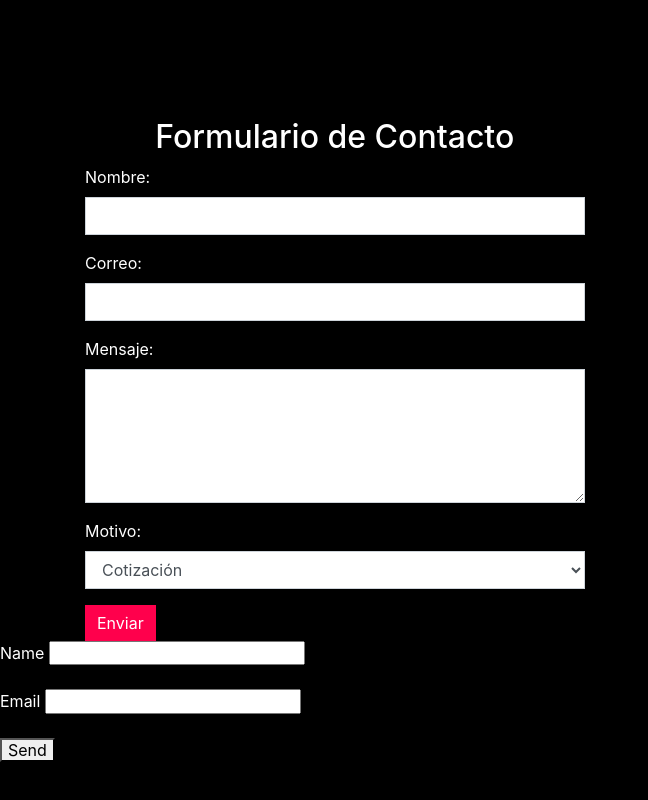
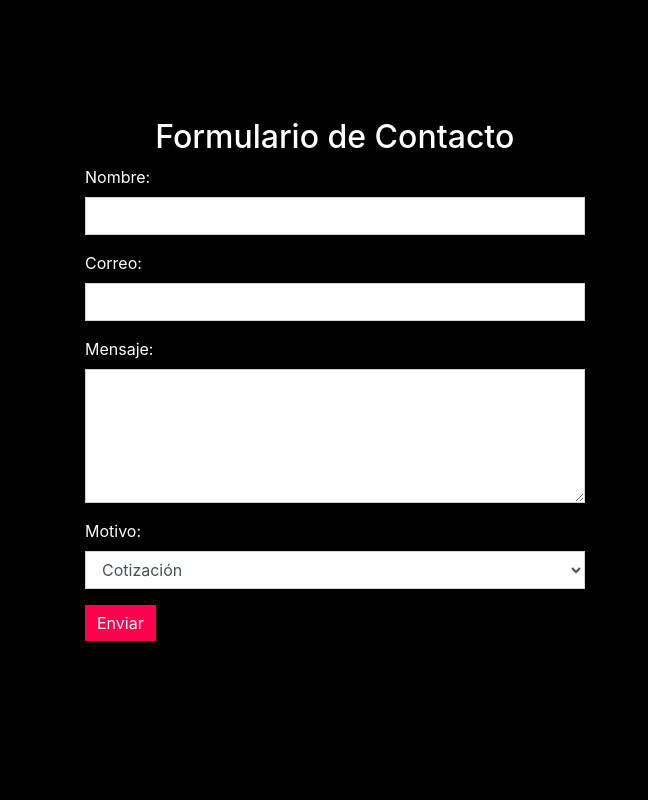
Before and after one commit to JulioAndresRamirez/Upperboth_Static, a plain HTML site: page index.html in a window 1280 px wide. Shown: the part 3315-4115 px from the top of the page, without its empty margins (0-648 px from the left). After the commit the page ends 4006 px from the top, so only its background shows below. Drawn offline with nearby package versions, Linux system fonts and the light colour scheme.

Commit message:
Probando mas forms

```diff
--- a/index.html
+++ b/index.html
@@ -202,7 +202,7 @@
             <div class="container contener_contacto">
                 <div class="formulario">
                                 <h2>Formulario de Contacto</h2>
-                    <form method="post" action="http://www.upperboth.com/wp-admin/admin-post.php" >
+                    <form method="post" netlify >
                         <div class="form-group">
                             <label for="name">Nombre:</label>
                             <input type="text" class="form-control borde" name="name" id="name" required>
@@ -239,19 +239,7 @@
                 </div>
     </div>
 
-     <section>
-         <form name="contact" netlify>
-  <p>
-    <label>Name <input type="text" name="name" /></label>
-  </p>
-  <p>
-    <label>Email <input type="email" name="email" /></label>
-  </p>
-  <p>
-    <button type="submit">Send</button>
-  </p>
-</form>
-            </section>
+
 
     <script>function alerta() {
             alert("Contactanos a nuestro correo: contacto@upperboth.com")
```
